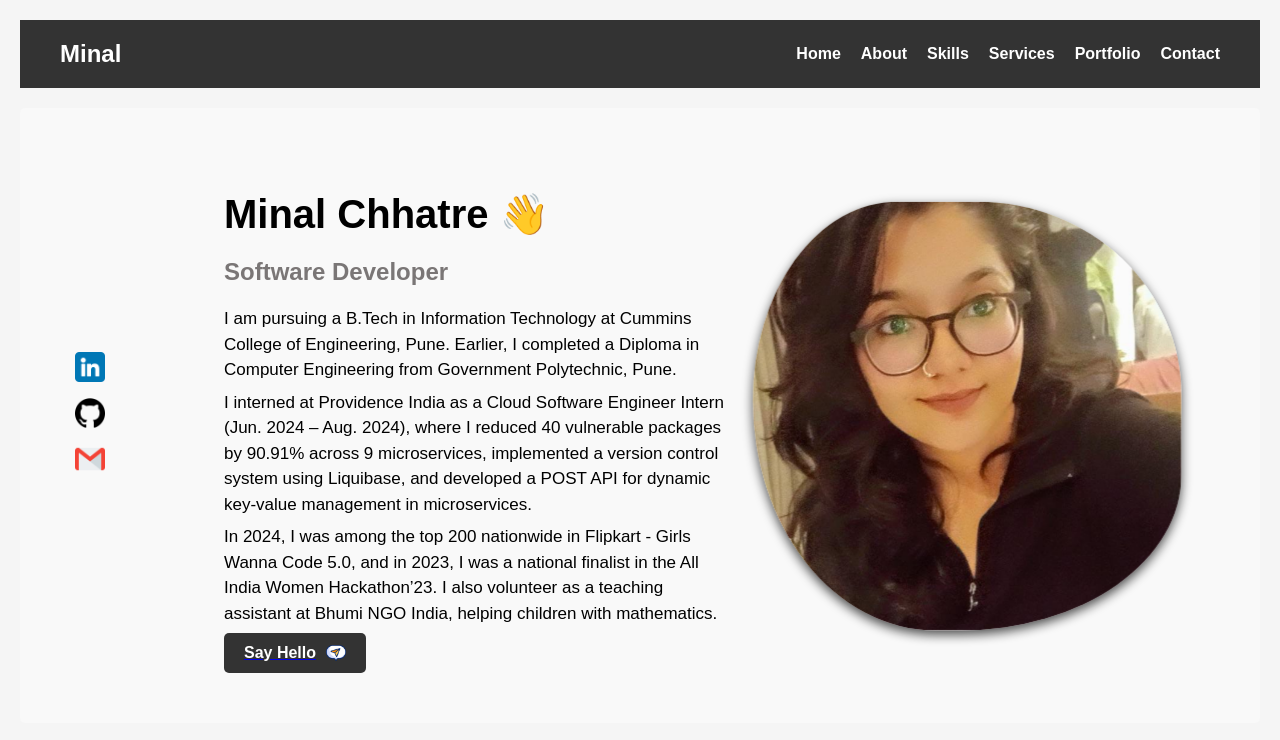
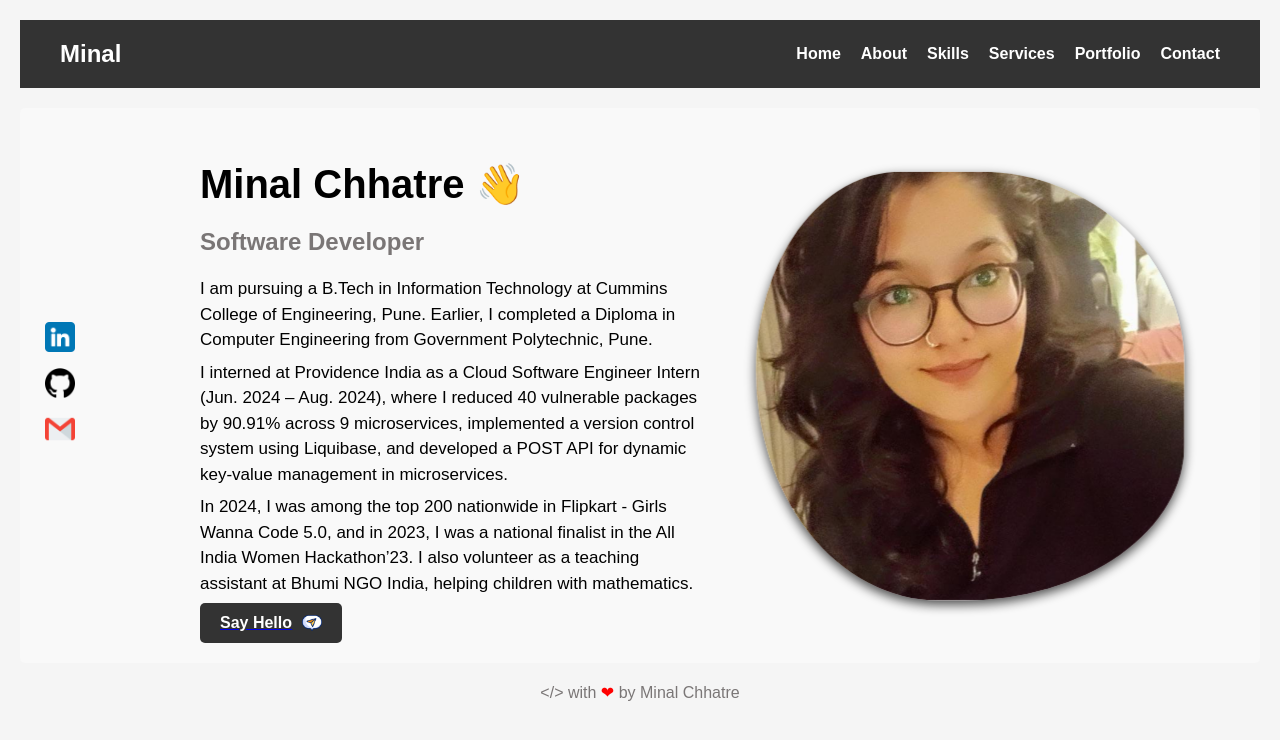
Before and after one commit to immmeenal/MinalChhatre, a React (Create React App) app: page / in a window 1280 px wide. Shown: the top 740 px of the page. Built offline with nearby package versions, Linux system fonts and the light colour scheme; a web font is replaced by a local one.

Commit message:
footer done

```diff
--- /dev/null
+++ b/src/assets/styles/Footer.css
@@ -0,0 +1,16 @@
+.footer {
+    text-align: center;
+    padding: 20px;
+    background-color: transparent;
+    color: white;
+  }
+
+  .footer p {
+    font-size: 16px;
+    margin: 0;
+    color: rgb(122, 118, 118);
+  }
+
+  .footer span {
+    color: red;
+  }
--- a/src/assets/styles/HeroSection.css
+++ b/src/assets/styles/HeroSection.css
@@ -7,7 +7,7 @@ body {
   display: flex;
   justify-content: space-between;
   align-items: center;
-  padding: 50px;
+  padding: 20px;
   background: #f9f9f9;
 }
 
--- a/src/components/Footer.js
+++ b/src/components/Footer.js
@@ -0,0 +1,14 @@
+import React from "react";
+import "../assets/styles/Footer.css";
+
+const Footer = () => {
+  return (
+    <footer className="footer">
+      <p>
+        &lt;/&gt; with <span style={{ color: "red" }}>❤</span> by Minal Chhatre
+      </p>
+    </footer>
+  );
+};
+
+export default Footer;
--- a/src/pages/Home.js
+++ b/src/pages/Home.js
@@ -2,12 +2,14 @@ import React from "react";
 import Header from "../components/Header";
 import HeroSection from "../components/HeroSection";
 import "../assets/styles/Home.css";
+import Footer from "../components/Footer";
 
 function Home() {
   return (
     <div className="home">
       <Header />
       <HeroSection />
+      <Footer />
     </div>
   );
 }
```
